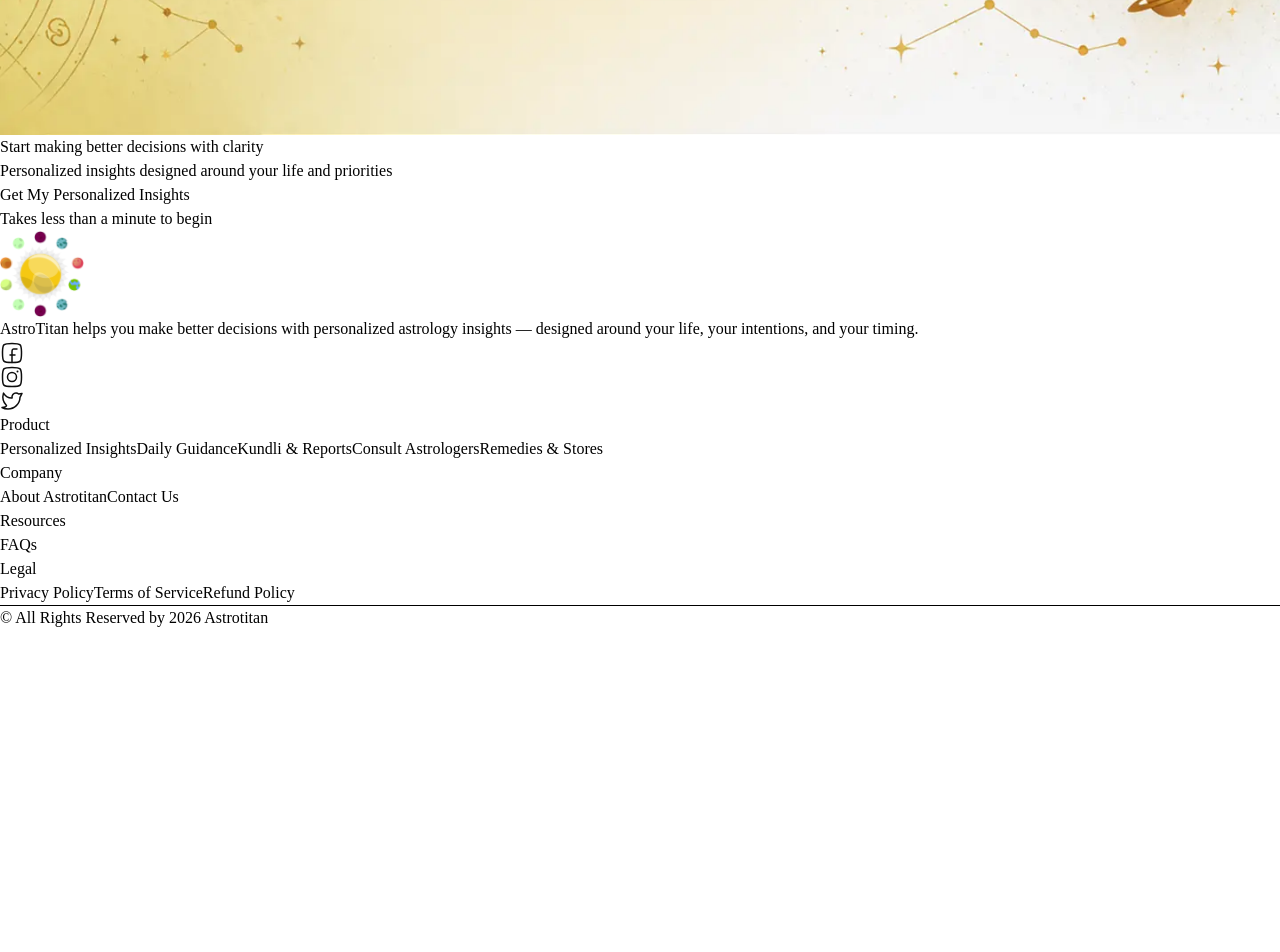
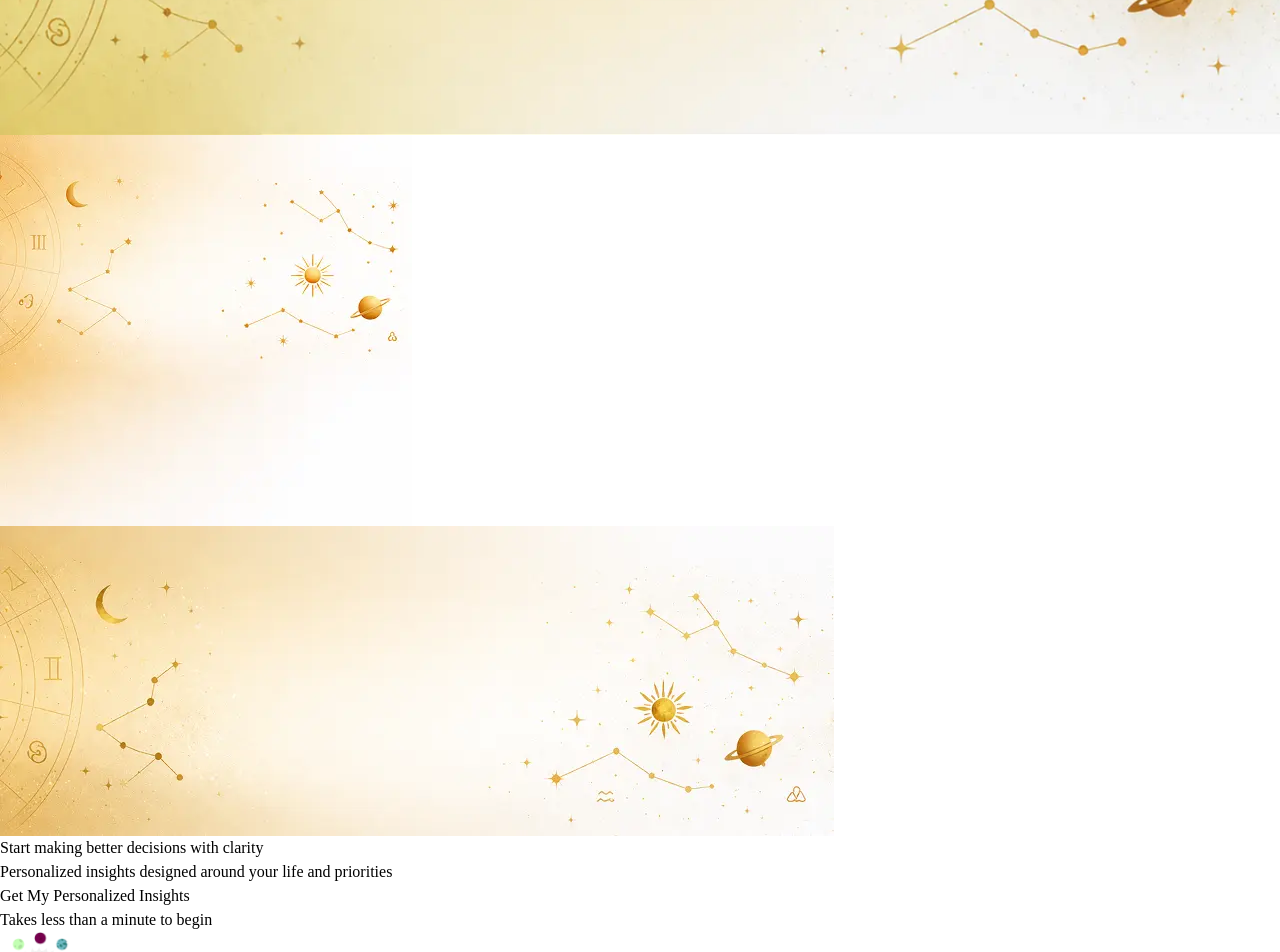
Before and after one commit to neon-lab-dev/Astrotitan-Web-Client, a React (Vite) app: page /about-us in a window 1280 px wide. Shown: the part 920-1872 px from the top of the page. Before the commit the page ends 1550 px from the top, so only its background shows below. Built offline with nearby package versions, Linux system fonts and the light colour scheme.

Commit message:
Fixed cta img issue

```diff
--- a/src/assets/index.ts
+++ b/src/assets/index.ts
@@ -32,6 +32,8 @@
 import blogImg1 from "./images/blog-img-1.webp";
 import blogImg2 from "./images/blog-img-2.webp";
 import ctaImg from "./images/cta-img.webp";
+import ctaImgMobile from "./images/cta-img-mobile.webp";
+import ctaImgTab from "./images/cta-img-tab.webp";
 
 
 export const IMAGES = {
@@ -51,7 +53,9 @@
     remediesImg2,
     blogImg1,
     blogImg2,
-    ctaImg
+    ctaImg,
+    ctaImgMobile,
+    ctaImgTab
 };
 
 export const ICONS = {
--- a/src/components/Shared/CTA/CTA.tsx
+++ b/src/components/Shared/CTA/CTA.tsx
@@ -8,7 +8,17 @@
       <img
         src={IMAGES.ctaImg}
         alt=""
-        className="absolute top-0 left-0 w-full h-full object-cover"
+        className="absolute top-0 left-0 w-full h-full object-cover hidden lg:block"
+      />
+      <img
+        src={IMAGES.ctaImgMobile}
+        alt=""
+        className="absolute top-0 left-0 w-full h-full object-cover block md:hidden"
+      />
+      <img
+        src={IMAGES.ctaImgTab}
+        alt=""
+        className="absolute top-0 left-0 w-full h-full object-cover hidden md:block lg:hidden"
       />
       <Container>
         <div className="flex flex-col items-center justify-center text-center relative">
```
Also changed, not shown: src/assets/images/cta-img-mobile.webp (added), src/assets/images/cta-img-tab.webp (added).
